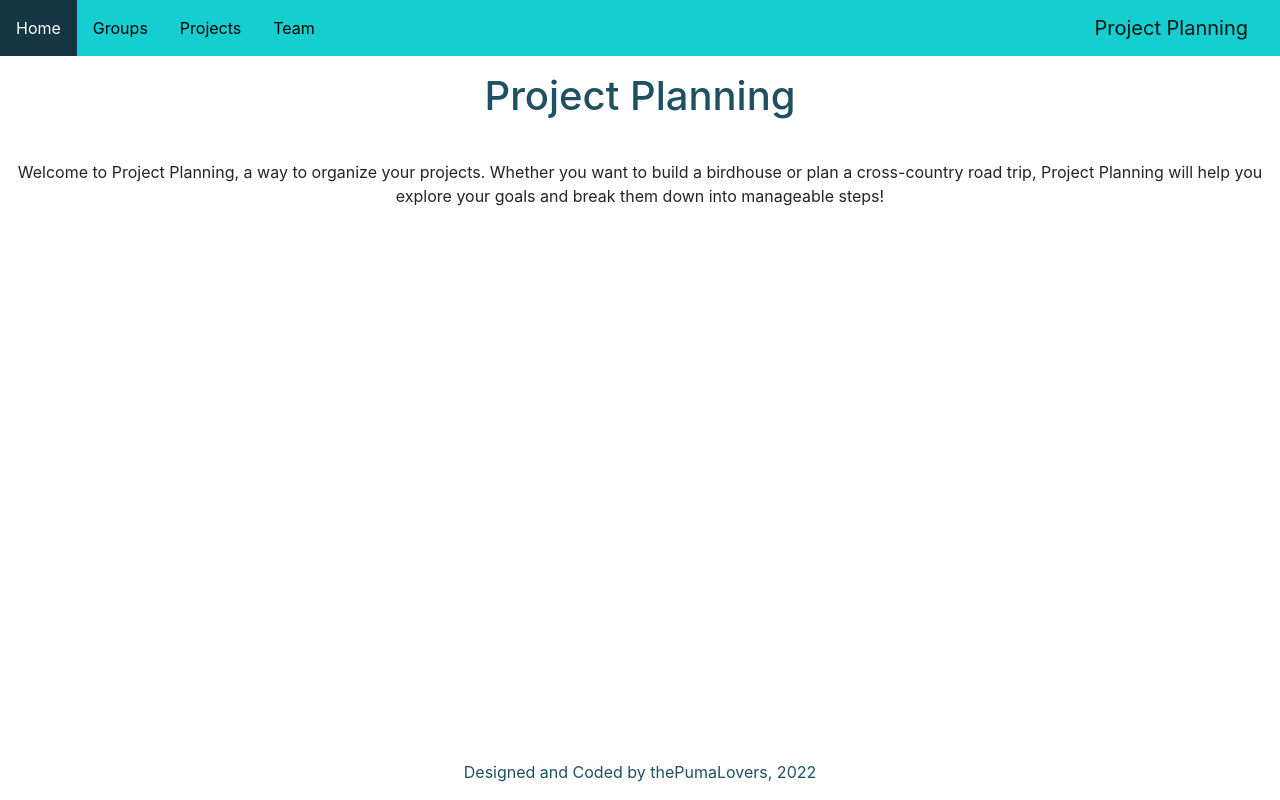
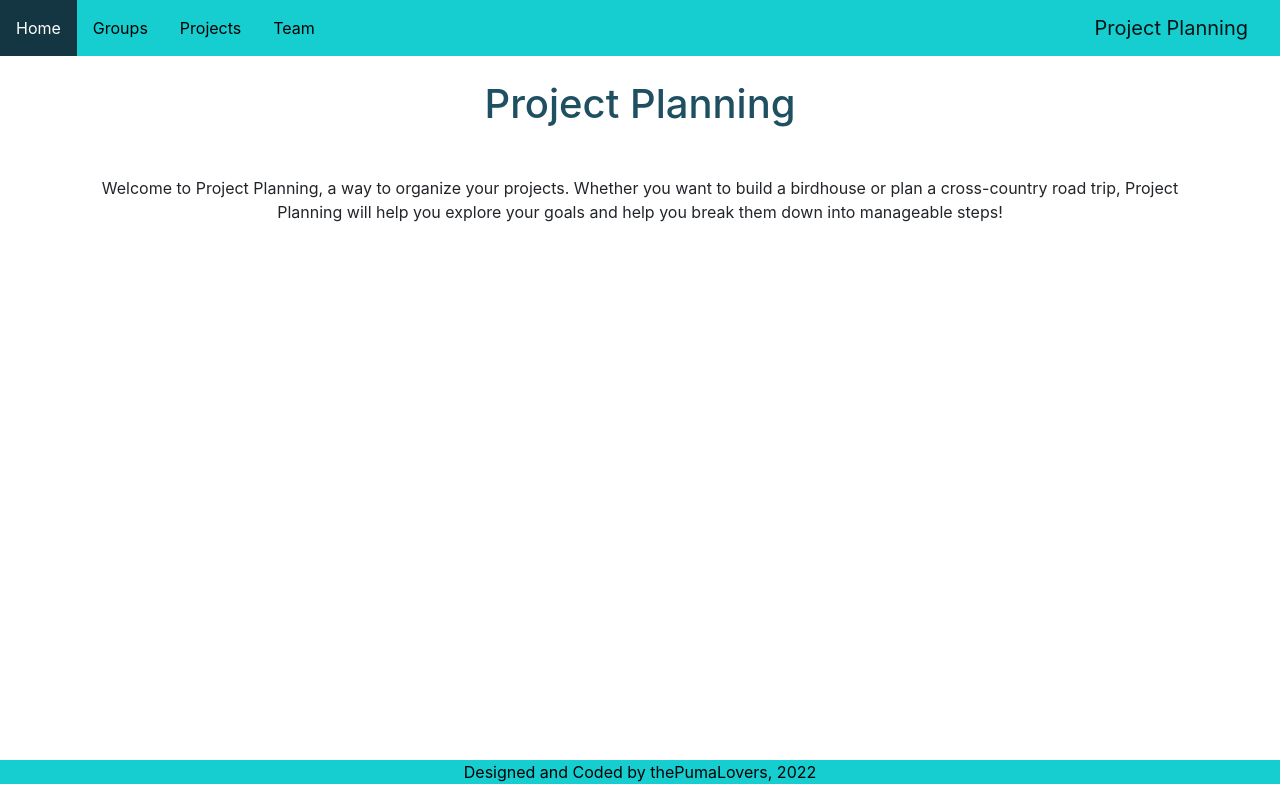
Before and after one commit to thePumaLovers/project-planning-client, a React (Create React App) app: page / in a window 1280 px wide. Built offline with nearby package versions, Linux system fonts and the light colour scheme.

Commit message:
began adjusting footer background color

```diff
--- a/src/Components/Footer/Footer.css
+++ b/src/Components/Footer/Footer.css
@@ -1,3 +1,8 @@
+.footer {
+    background-color: var(--dark-turquoise);
+    /* padding: 1.3vh; */
+}
+
 .footer p {
-    color: var(--eagle-green);
+    color: var(--black);
 }
--- a/src/Components/LandingPage/LandingPage.css
+++ b/src/Components/LandingPage/LandingPage.css
@@ -4,9 +4,9 @@
 
 .landing-page h1{
     color: var(--eagle-green);
-    padding: 2vh;
+    padding: 3vh;
 }
 
 .landing-page p {
-    padding: 2vh 0vh;
+    padding: 2vh 12vh;
 }
--- a/src/Components/LandingPage/LandingPage.js
+++ b/src/Components/LandingPage/LandingPage.js
@@ -5,7 +5,7 @@ const LandingPage = () => {
   return (
     <Container className="landing-page">
       <h1>Project Planning</h1>
-      <p>Welcome to Project Planning, a way to organize your projects.  Whether you want to build a birdhouse or plan a cross-country road trip, Project Planning will help you explore your goals and break them down into manageable steps!</p>
+      <p>Welcome to Project Planning, a way to organize your projects.  Whether you want to build a birdhouse or plan a cross-country road trip, Project Planning will help you explore your goals and help you break them down into manageable steps!</p>
     </Container>
   );
 };
```
